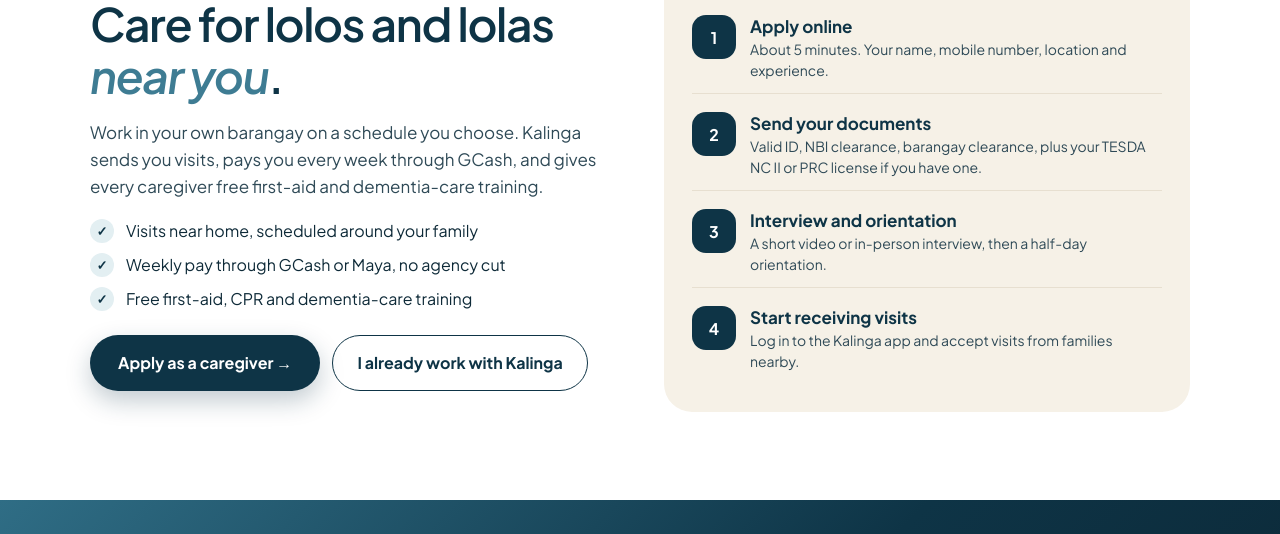
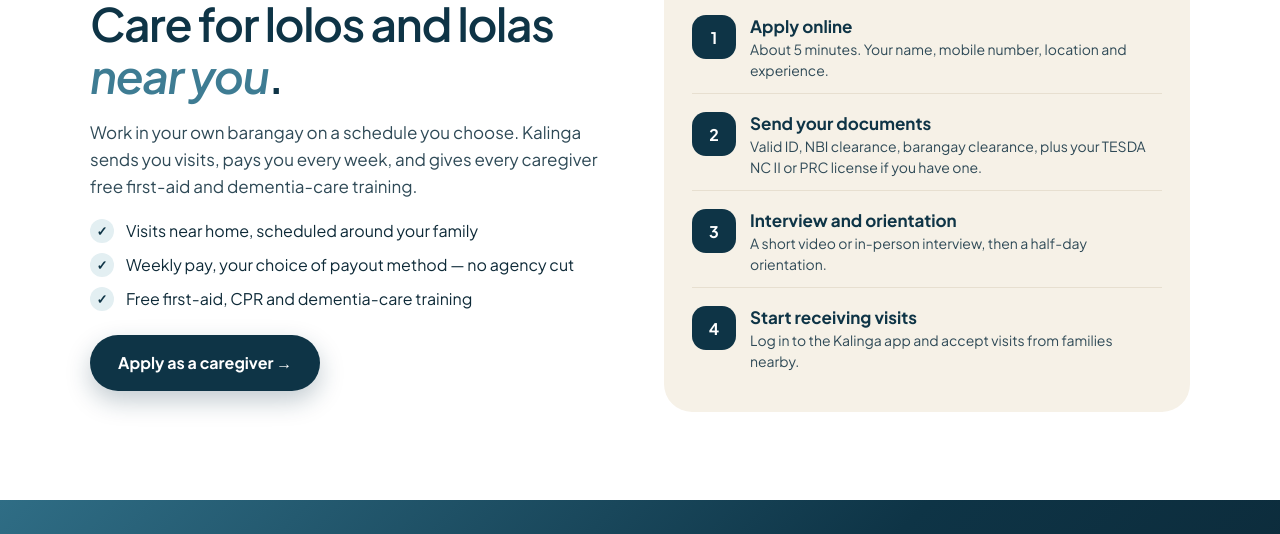
Before and after one commit to chantrix1-dev/Kalinga-website, a website: page public/index.html in a window 1280 px wide. Shown: the part 6542-7076 px from the top of the page. Drawn offline with Linux system fonts and the light colour scheme.

Commit message:
Update content

```diff
--- a/public/index.html
+++ b/public/index.html
@@ -85,7 +85,7 @@ const FOOT_COLS = [
   {h:'Plans',links:[{t:'Basic',href:'#plans'},{t:'Standard',href:'#plans'},{t:'Premium',href:'#plans'},{t:'Safety devices',href:'#plans'}]},
   {h:'Support',links:[{t:'Become a caregiver',href:'#join'},{t:'Caregiver log in',href:'#join'},{t:'Privacy policy',href:'#'},{t:'Terms of service',href:'#'},{t:'Emergency protocol',href:'#'}]}
 ];
-const JOIN_PERKS = ['Visits near home, scheduled around your family','Weekly pay through GCash or Maya, no agency cut','Free first-aid, CPR and dementia-care training'];
+const JOIN_PERKS = ['Visits near home, scheduled around your family','Weekly pay, your choice of payout method — no agency cut','Free first-aid, CPR and dementia-care training'];
 const JOIN_STEPS = [['1','Apply online','About 5 minutes. Your name, mobile number, location and experience.'],['2','Send your documents','Valid ID, NBI clearance, barangay clearance, plus your TESDA NC II or PRC license if you have one.'],['3','Interview and orientation','A short video or in-person interview, then a half-day orientation.'],['4','Start receiving visits','Log in to the Kalinga app and accept visits from families nearby.']];
 const AP_DOCS = [{id:'id',t:'Valid government ID',req:true},{id:'nbi',t:'NBI clearance',req:true},{id:'brgy',t:'Barangay clearance',req:true},{id:'prc',t:'PRC nursing license',req:true},{id:'tesda',t:'TESDA Caregiving NC II',req:false},{id:'cpr',t:'First-aid or CPR certificate',req:false}];
 
@@ -468,13 +468,12 @@ function render(){
       <div style="display:flex;flex-direction:column;gap:18px">
         <span style="font-size:12px;font-weight:700;letter-spacing:.14em;color:#3E7C93">FOR CAREGIVERS AND NURSES</span>
         <h2 style="margin:0;font-size:clamp(30px,4vw,46px);font-weight:600;letter-spacing:-.03em;line-height:1.12;color:#0E3446">Care for lolos and lolas <em style="font-style:italic;color:#3E7C93">near you</em>.</h2>
-        <p style="margin:0;font-size:17px;line-height:1.6;color:#2F4A57">Work in your own barangay on a schedule you choose. Kalinga sends you visits, pays you every week through GCash, and gives every caregiver free first-aid and dementia-care training.</p>
+        <p style="margin:0;font-size:17px;line-height:1.6;color:#2F4A57">Work in your own barangay on a schedule you choose. Kalinga sends you visits, pays you every week, and gives every caregiver free first-aid and dementia-care training.</p>
         <div style="display:flex;flex-direction:column;gap:10px">
           ${JOIN_PERKS.map(p=>`<div style="display:flex;gap:12px;align-items:flex-start"><span style="width:24px;height:24px;border-radius:50%;background:#E3EFF2;color:#0E3446;font-size:13px;font-weight:700;display:flex;align-items:center;justify-content:center;flex-shrink:0">✓</span><span style="font-size:16px;line-height:1.5;color:#0E2A38">${esc(p)}</span></div>`).join('')}
         </div>
         <div style="display:flex;flex-wrap:wrap;gap:12px;padding-top:6px">
           <button data-act="openApply" style="height:56px;padding:0 28px;border-radius:999px;border:none;background:#0E3446;color:#FFFFFF;font-size:16px;font-weight:700;box-shadow:0 10px 24px rgba(14,52,70,.25)">Apply as a caregiver →</button>
-          <button data-act="openCgLogin" style="height:56px;padding:0 24px;border-radius:999px;border:1.5px solid #0E3446;background:transparent;color:#0E3446;font-size:16px;font-weight:700">I already work with Kalinga</button>
         </div>
       </div>
       <div style="background:#F6F1E7;border-radius:28px;padding:28px;display:flex;flex-direction:column;gap:6px">
```
